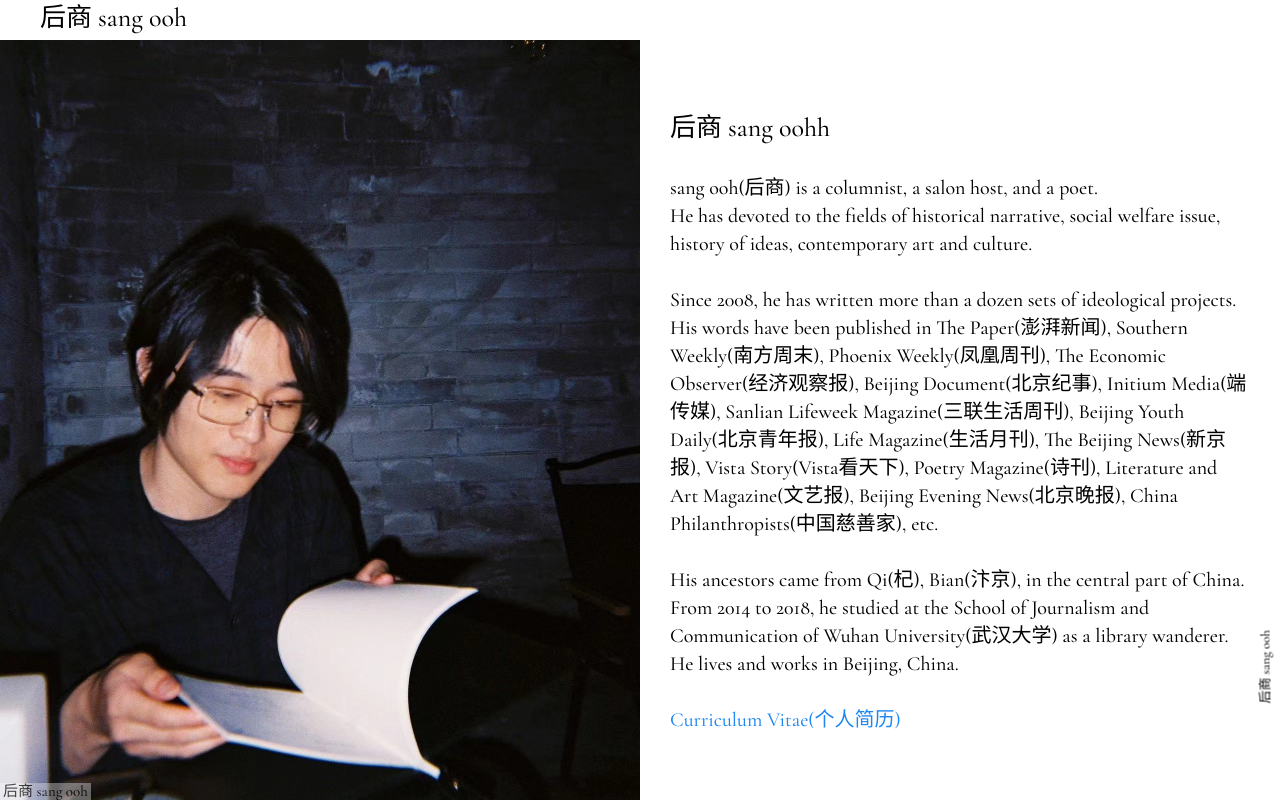
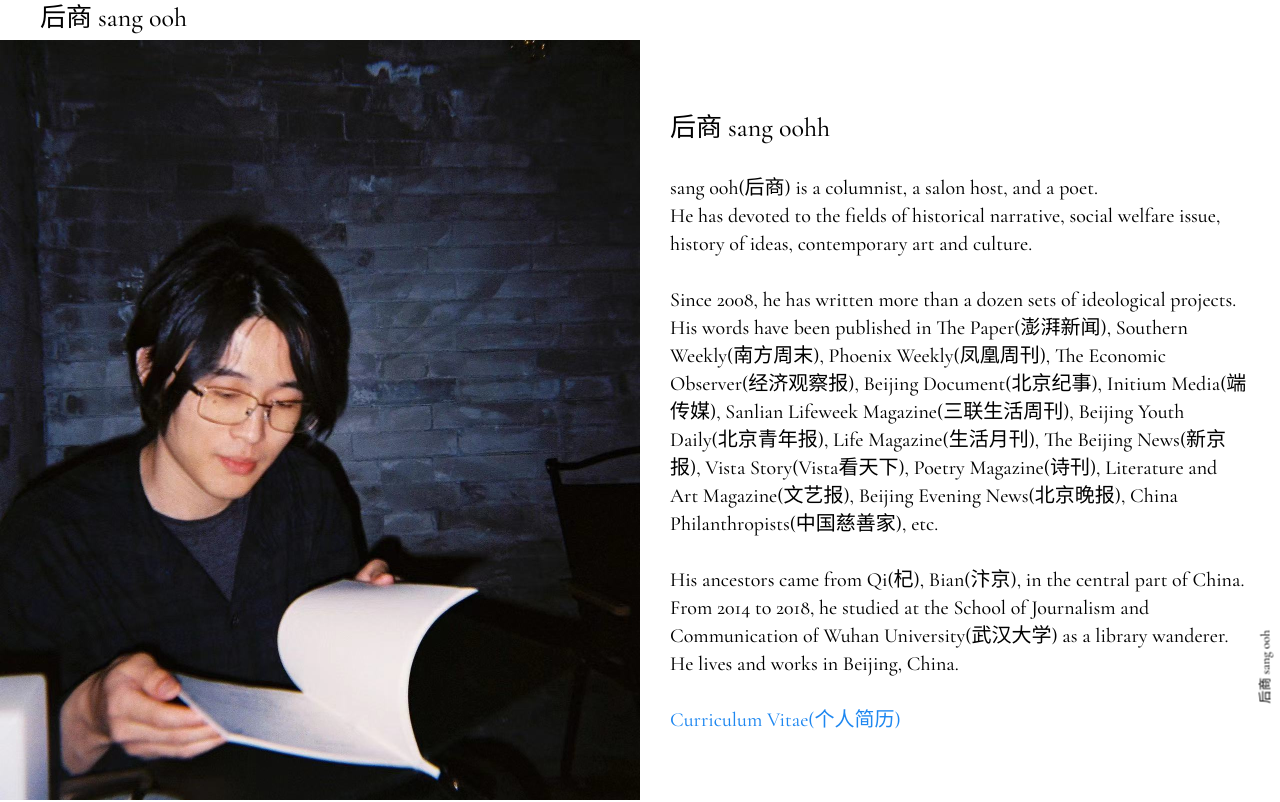
Before and after one commit to doublenine18/doublenine18.github.io, a plain HTML site: page bio.html in a window 1280 px wide. Drawn offline with Linux system fonts and the light colour scheme.

Commit message:
重叠 版权

```diff
--- a/bio.html
+++ b/bio.html
@@ -66,7 +66,7 @@
                     <div class="ls-figure notwork" style="background-image:url(&#39;/theme/bio.jpg&#39;)">
                         <img data-src="https://doublenine18.github.io/theme/bio.jpg" data-uk-cover="media: 640"
                             alt=" 后商 sang ooh " src="https://doublenine18.github.io/theme/bio.jpg" data-uk-img>
-                        <div class="ls-copy uk-position-bottom-left"> 后商 sang ooh </div>
+                        <!-- <div class="ls-copy uk-position-bottom-left"> 后商 sang ooh </div> -->
                     </div>
                 </div>
             </div>
```
